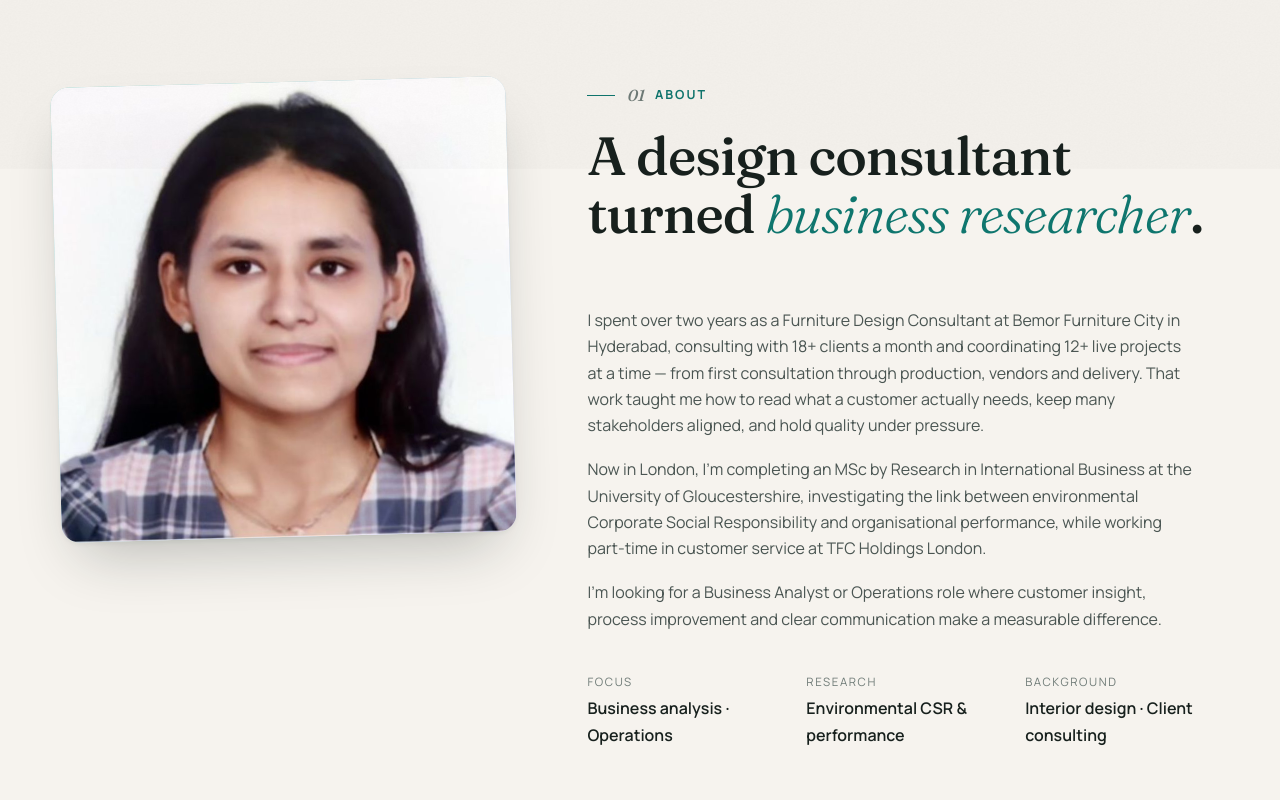
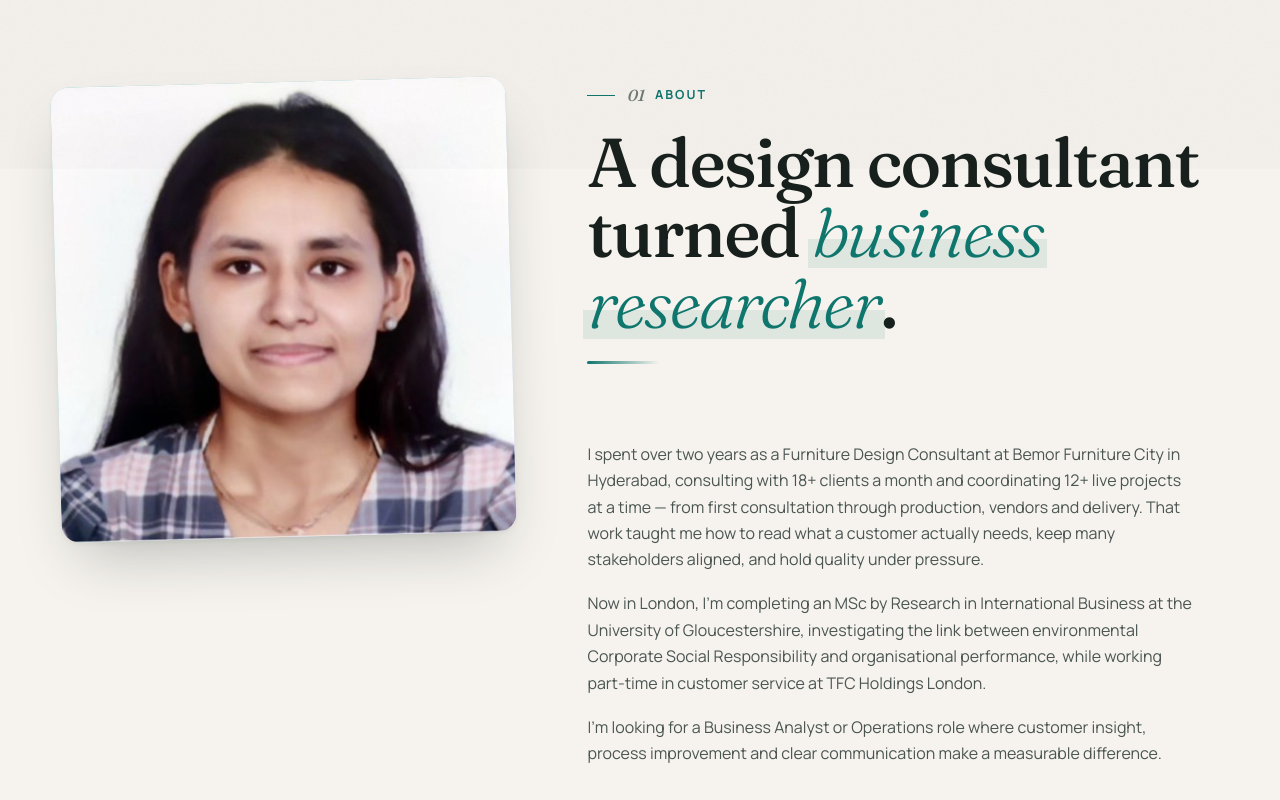
Before and after one commit to abdulrehman60dev/florencydalsania.github.io, a plain HTML site: page index.html in a window 1280 px wide. Shown: the part 1060-1860 px from the top of the page. Drawn offline with Linux system fonts and the light colour scheme.

Commit message:
Enlarge section headings with accent rule and highlight

```diff
--- a/styles.css
+++ b/styles.css
@@ -146,19 +146,32 @@ time { white-space: nowrap; }
 .eyebrow__n { font-family: var(--font-display); font-weight: 400; font-style: italic; letter-spacing: 0; text-transform: none; font-size: 1rem; color: var(--ink-3); margin-right: -2px; }
 
 .section__title {
+  position: relative;
   font-family: var(--font-display);
   font-weight: 500;
-  font-size: clamp(2rem, 4.2vw, 3.4rem);
-  line-height: 1.08;
-  letter-spacing: -.02em;
-  max-width: 18ch;
-  margin-bottom: clamp(40px, 5vw, 64px);
+  font-size: clamp(2.5rem, 5.4vw, 4.6rem);
+  line-height: 1.02;
+  letter-spacing: -.028em;
+  max-width: 20ch;
+  margin-bottom: clamp(48px, 6vw, 80px);
+  padding-bottom: 26px;
   font-variation-settings: "opsz" 144;
 }
+/* Short accent rule beneath every section title */
+.section__title::after {
+  content: ""; position: absolute; left: 0; bottom: 0;
+  width: 72px; height: 3px; border-radius: 3px;
+  background: linear-gradient(90deg, var(--accent), transparent);
+}
+/* Highlighted word: italic accent with a soft marker stroke behind it */
 .section__title em, .hero__title em {
   font-style: italic; font-weight: 300; color: var(--accent);
+  background: linear-gradient(transparent 58%, var(--accent-soft) 58%, var(--accent-soft) 92%, transparent 92%);
+  padding: 0 .06em; margin: 0 -.06em; border-radius: 2px;
+  -webkit-box-decoration-break: clone; box-decoration-break: clone;
 }
-.section__title--xl { font-size: clamp(2.4rem, 6vw, 5rem); max-width: 16ch; }
+.section__title--xl { font-size: clamp(2.8rem, 6.6vw, 5.6rem); max-width: 16ch; }
+.contact .section__title::after { left: 50%; transform: translateX(-50%); background: linear-gradient(90deg, transparent, var(--accent), transparent); }
 
 .prose p + p { margin-top: 1.1em; }
 .prose { color: var(--ink-2); max-width: 62ch; }
@@ -430,7 +443,7 @@ body.menu-open { overflow: hidden; }
 .tags--sm li { padding: 5px 11px; font-size: .78rem; }
 
 /* Projects */
-.section__hint { margin: -28px 0 32px; color: var(--ink-3); font-size: .9rem; }
+.section__hint { margin: -40px 0 36px; color: var(--ink-3); font-size: .9rem; }
 .cards { display: grid; grid-template-columns: repeat(auto-fit, minmax(300px, 1fr)); gap: 24px; }
 .card {
   border-radius: var(--radius); overflow: hidden;
```
